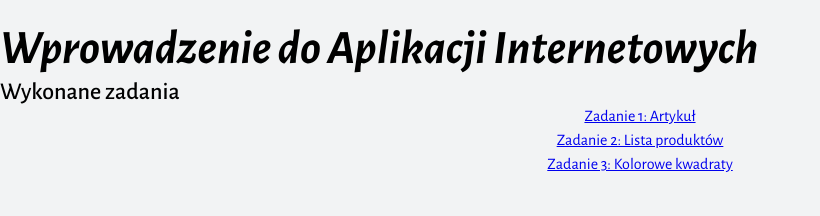
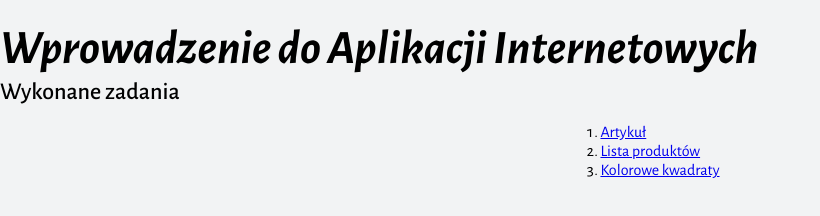
Before and after one commit to ab9st8/wdai, a plain HTML site: page lab1/index.html in a window 1280 px wide. Shown: the whole page, without its empty margins (0-820 px from the left). Drawn offline with nearby package versions, Linux system fonts and the light colour scheme.

Commit message:
lab1: fix: use <ol> in index.html

```diff
--- a/lab1/index.html
+++ b/lab1/index.html
@@ -20,9 +20,11 @@
 
     <h2>Wykonane zadania</h2>
     <div class="vcontainer">
-      <a href="./article.html">Zadanie 1: Artykuł</a>
-      <a href="./product-list.html">Zadanie 2: Lista produktów</a>
-      <a href="./squares.html">Zadanie 3: Kolorowe kwadraty</a>
+      <ol>
+        <li><a href="./article.html">Artykuł</a></li>
+        <li><a href="./product-list.html">Lista produktów</a></li>
+        <li><a href="./squares.html">Kolorowe kwadraty</a></li>
+      </ol>
     </div>
   </body>
 </html>
```
